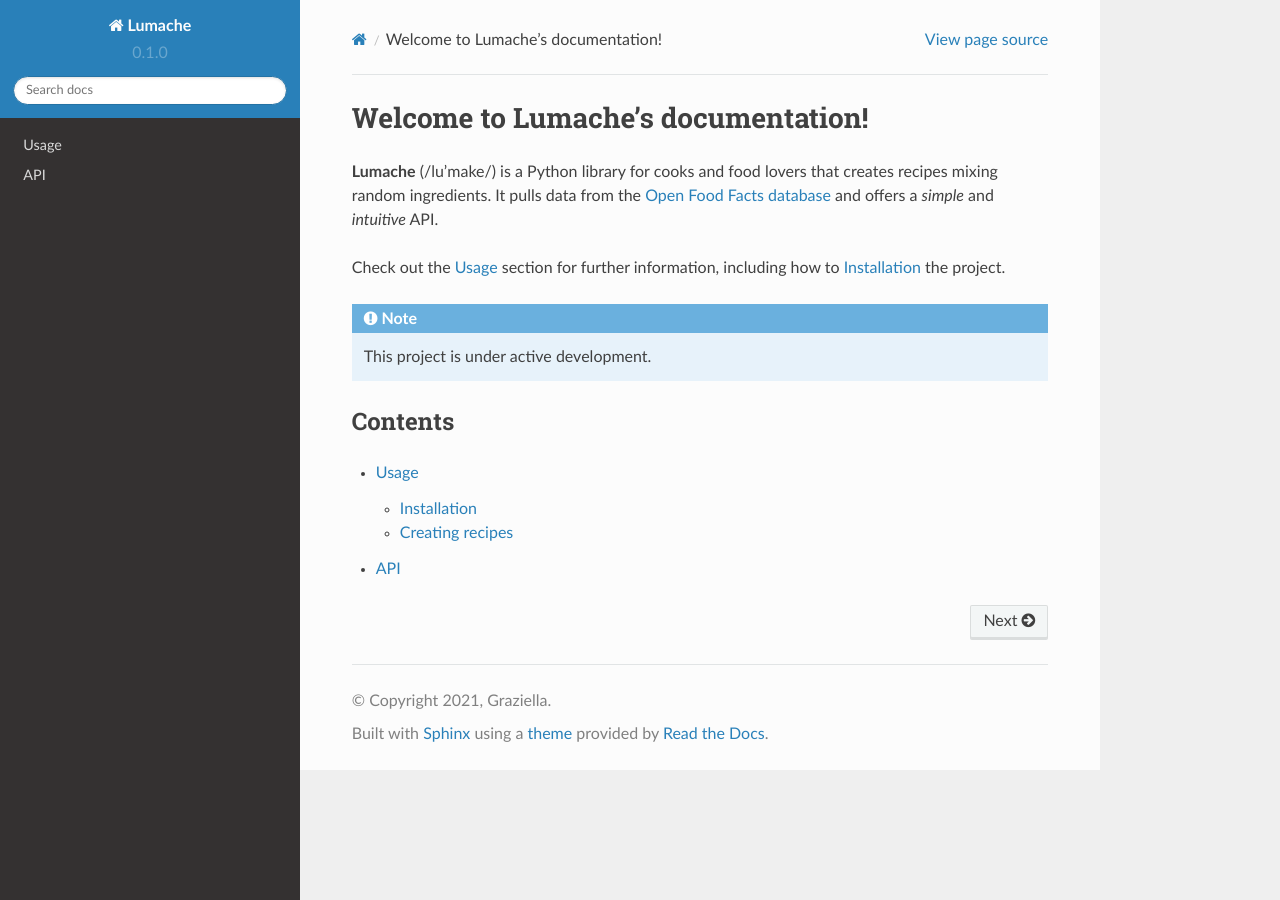
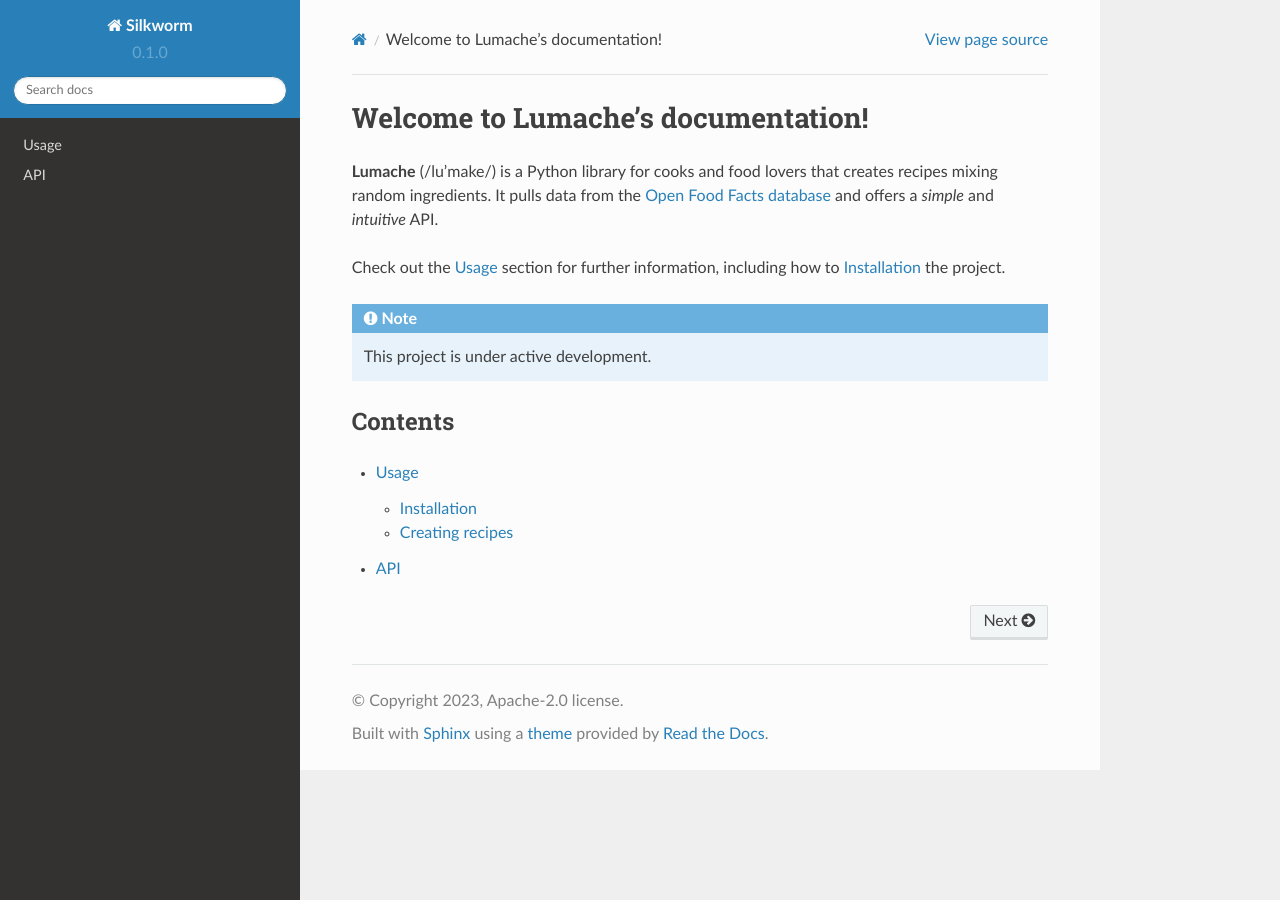
Before and after one commit to bloxster/silkworm-doc, a Sphinx documentation site: the page built from docs/source/index.rst, in a window 1280 px wide. Built offline with Sphinx 7.4.7 and the Read the Docs theme 2.0.0, drawn with Linux system fonts in a browser that asks for light colours.

Commit message:
Update conf.py

```diff
--- a/docs/source/conf.py
+++ b/docs/source/conf.py
@@ -2,9 +2,9 @@
 
 # -- Project information
 
-project = 'Lumache'
-copyright = '2021, Graziella'
-author = 'Graziella'
+project = 'Silkworm'
+copyright = '2023, Apache-2.0 license'
+author = 'Bloxster'
 
 release = '0.1'
 version = '0.1.0'
```
